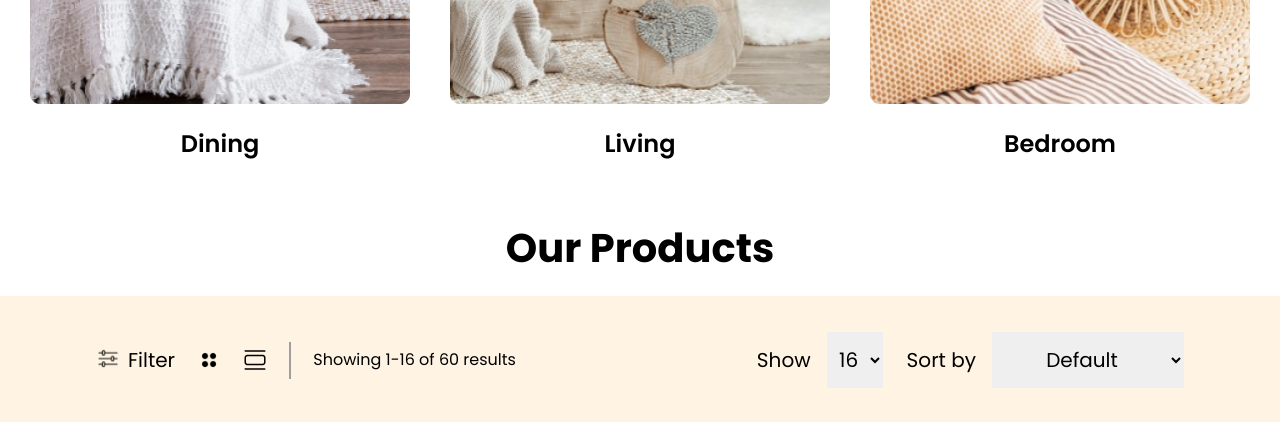
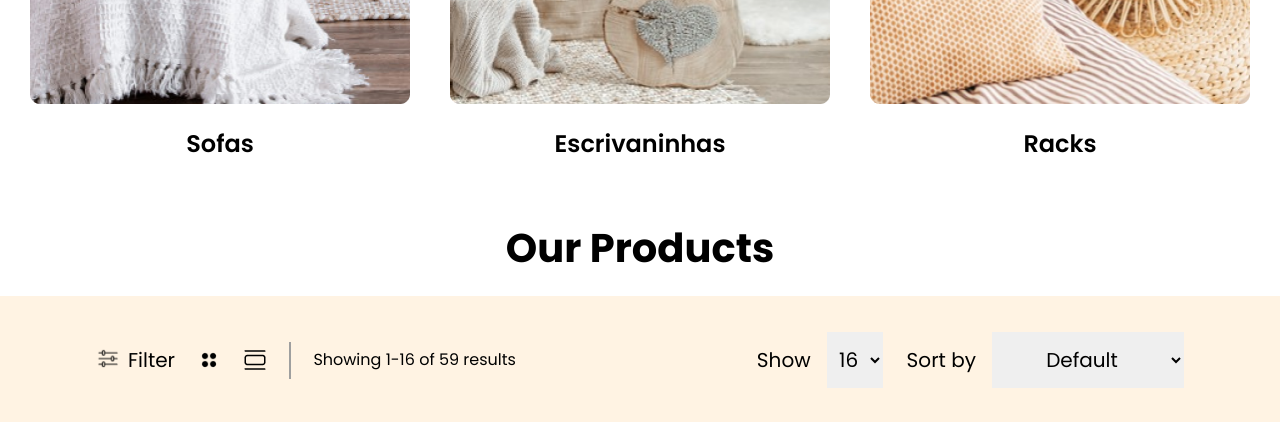
Before and after one commit to MurilloLeoni/Desafio-Semana-12, a React (Vite) app: page /home in a window 1280 px wide. Shown: the part 1320-1742 px from the top of the page. Built offline with nearby package versions, Linux system fonts and the light colour scheme; no server answers.

Commit message:
feat: increased filter options

```diff
--- a/src/components/filter/Filter.tsx
+++ b/src/components/filter/Filter.tsx
@@ -5,6 +5,7 @@ type FilterProps = {
   start: number;
   end: number;
   setSortOrder: (order: string) => void;
+  setFilterCategory: (category: string) => void;
   setFilterRating: (rating: number | null) => void;
   setFilterPrice: (price: number | null) => void;
 };
@@ -16,6 +17,7 @@ const Filter = ({
   start,
   end,
   setSortOrder,
+  setFilterCategory,
 }: FilterProps) => {
   return (
     <div className="bg-#FFF3E3 w-screen px-24 py-9 flex justify-between font-normal -mt-2">
@@ -40,7 +42,7 @@ const Filter = ({
         />
         <img className="" src="/src/assets/icons/Line.png" alt="|" />
         <p className="text-base">
-          Showing {start}-{end} of {totalProducts + 1} results
+          Showing {start}-{end} of {totalProducts} results
         </p>
       </div>
       <div className="flex text-xl">
@@ -61,12 +63,28 @@ const Filter = ({
           <p>Sort by</p>
           <select
             className="ml-4 w-48 h-14 text-center"
-            onChange={(e) => setSortOrder(e.target.value)}
+            onChange={(e) => {
+              const value = e.target.value;
+              if (value.startsWith('categoria_')) {
+                setFilterCategory(value.replace('categoria_', ''));
+              } else {
+                setSortOrder(value);
+              }
+            }}
           >
             <option value="default">Default</option>
-            <option value="alfabetico">Alphabetical</option>
-            <option value="rating">Rating</option>
-            <option value="preco">Price</option>
+            <option value="alfabetico_asc">Alphabetical (A-Z)</option>
+            <option value="alfabetico_desc">Alphabetical (Z-A)</option>
+            <option value="rating_asc">Rating (Low to High)</option>
+            <option value="rating_desc">Rating (High to Low)</option>
+            <option value="preco_asc">Price (Low to High)</option>
+            <option value="preco_desc">Price (High to Low)</option>
+            <option value="categoria_Sofás">Sofás</option>
+            <option value="categoria_Escrivaninhas">Escrivaninhas</option>
+            <option value="categoria_Cadeiras">Cadeiras</option>
+            <option value="categoria_Mesas">Mesas</option>
+            <option value="categoria_Armarios">Armários</option>
+            <option value="categoria_Racks">Racks</option>
           </select>
         </div>
       </div>
--- a/src/components/listProducts/List.tsx
+++ b/src/components/listProducts/List.tsx
@@ -1,8 +1,8 @@
 import { useState, useEffect, useContext } from "react";
+import { useLocation } from "react-router-dom";
 import Card from "../../components/cards/Card";
 import Pagination from "../Pagination";
 import Filter from "../filter/Filter";
-import { useLocation } from "react-router-dom";
 import { fetchProducts } from "../../utils/fetchedProducts";
 import AppContext from "../../contexts/AppContext";
 
@@ -17,6 +17,7 @@ const List = () => {
   const [offset, setOffset] = useState(0);
   const [currentDisplay, setCurrentDisplay] = useState(16);
   const [sortOrder, setSortOrder] = useState<string>("");
+  const [filterCategory, setFilterCategory] = useState<string>("");
   const [filterRating, setFilterRating] = useState<number | null>(null);
   const [filterPrice, setFilterPrice] = useState<number | null>(null);
   const location = useLocation();
@@ -30,13 +31,25 @@ const List = () => {
     getProducts();
   }, [setProducts]);
 
+  useEffect(() => {
+    const params = new URLSearchParams(location.search);
+    const category = params.get("category");
+    if (category) {
+      setFilterCategory(category);
+    }
+  }, [location.search]);
+
   const start = offset + 1;
   const end = Math.min(offset + currentDisplay, products.length);
 
-  // const filteredProducts = products.slice(offset, offset + currentDisplay);
-
   const filterAndSortProducts = () => {
     let filtered = [...products];
+    if (filterCategory) {
+      filtered = filtered.filter(
+        (product) =>
+          product.category.toLowerCase() === filterCategory.toLowerCase()
+      );
+    }
     if (filterRating !== null) {
       filtered = filtered.filter((product) => product.rating >= filterRating);
     }
@@ -44,12 +57,18 @@ const List = () => {
       filtered = filtered.filter((product) => product.salePrice <= filterPrice);
     }
 
-    if (sortOrder === "alfabetico") {
+    if (sortOrder === "alfabetico_asc") {
       filtered.sort((a, b) => a.title.localeCompare(b.title));
-    } else if (sortOrder === "rating") {
+    } else if (sortOrder === "alfabetico_desc") {
+      filtered.sort((a, b) => b.title.localeCompare(a.title));
+    } else if (sortOrder === "rating_asc") {
+      filtered.sort((a, b) => a.rating - b.rating);
+    } else if (sortOrder === "rating_desc") {
       filtered.sort((a, b) => b.rating - a.rating);
-    } else if (sortOrder === "preco") {
+    } else if (sortOrder === "preco_asc") {
       filtered.sort((a, b) => a.salePrice - b.salePrice);
+    } else if (sortOrder === "preco_desc") {
+      filtered.sort((a, b) => b.salePrice - a.salePrice);
     }
 
     return filtered.slice(offset, offset + currentDisplay);
@@ -70,6 +89,7 @@ const List = () => {
           start={start}
           end={end}
           setSortOrder={setSortOrder}
+          setFilterCategory={setFilterCategory}
           setFilterRating={setFilterRating}
           setFilterPrice={setFilterPrice}
         />
--- a/src/pages/home/Browse.tsx
+++ b/src/pages/home/Browse.tsx
@@ -1,4 +1,12 @@
+import { useNavigate } from 'react-router-dom';
+
 const Browse = () => {
+  const navigate = useNavigate();
+
+  const handleCategoryClick = (category: string) => {
+    navigate(`/shop?category=${category}`);
+  };
+
   return (
     <div className='text-center mt-14 pb-6'>
       <h1 className='font-bold text-2xl md:text-[40px] leading-10 md:leading-[50px]'>
@@ -8,22 +16,21 @@ const Browse = () => {
         Lorem ipsum dolor sit amet consectetur adipisicing elit.
       </p>
       <div className='flex flex-col md:flex-row gap-8 md:gap-10 justify-center font-semibold text-xl md:text-2xl mt-12 md:mt-16'>
-        <div className='text-center'>
-            <img className='w-28 h-28 md:w-[380px] md:h-[480px] mx-auto' src="/src/assets/imgs/Dining-home.png" alt="Dining" />
-            <p className='mt-4 md:mt-6'>Dining</p>
+        <div className='text-center' onClick={() => handleCategoryClick('Sofás')}>
+          <img className='w-28 h-28 md:w-[380px] md:h-[480px] mx-auto' src="/src/assets/imgs/Dining-home.png" alt="Sofas" />
+          <p className='mt-4 md:mt-6'>Sofas</p>
         </div>
-        <div className='text-center'>
-            <img className='w-28 h-28 md:w-[380px] md:h-[480px] mx-auto' src="/src/assets/imgs/Living-home.png" alt="Living" />
-            <p className='mt-4 md:mt-6'>Living</p>
+        <div className='text-center' onClick={() => handleCategoryClick('Escrivaninhas')}>
+          <img className='w-28 h-28 md:w-[380px] md:h-[480px] mx-auto' src="/src/assets/imgs/Living-home.png" alt="Escrivaninhas" />
+          <p className='mt-4 md:mt-6'>Escrivaninhas</p>
         </div>
-        <div className='text-center'>
-            <img className='w-28 h-28 md:w-[380px] md:h-[480px] mx-auto' src="/src/assets/imgs/Bedroom-home.png" alt="Bedroom" />
-            <p className='mt-4 md:mt-6'>Bedroom</p>
+        <div className='text-center' onClick={() => handleCategoryClick('Racks')}>
+          <img className='w-28 h-28 md:w-[380px] md:h-[480px] mx-auto' src="/src/assets/imgs/Bedroom-home.png" alt="Racks" />
+          <p className='mt-4 md:mt-6'>Racks</p>
         </div>
       </div>
     </div>
+  );
+};
 
-  )
-}
-
-export default Browse
+export default Browse;
```
Lines whose indentation alone changed are shown as unchanged.
